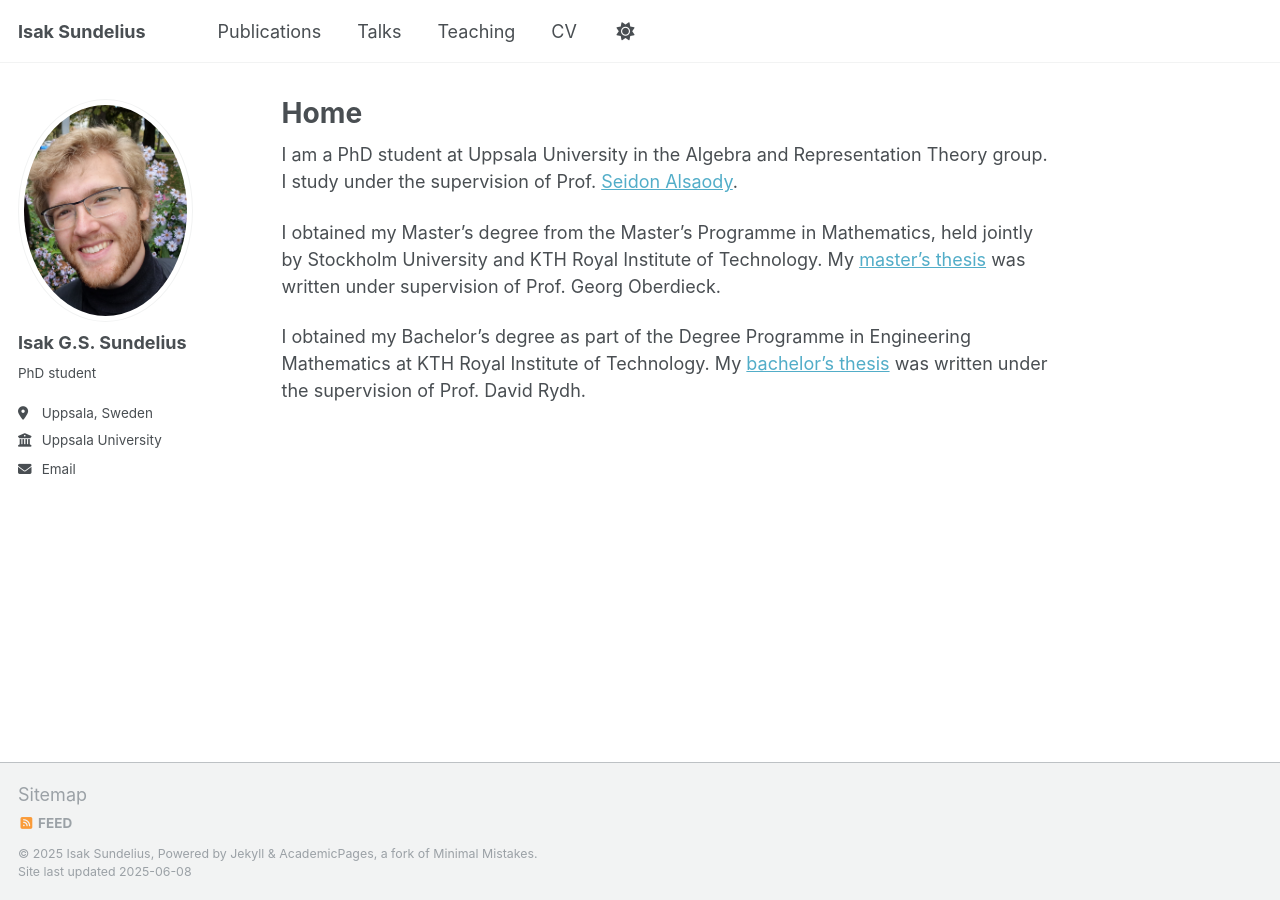
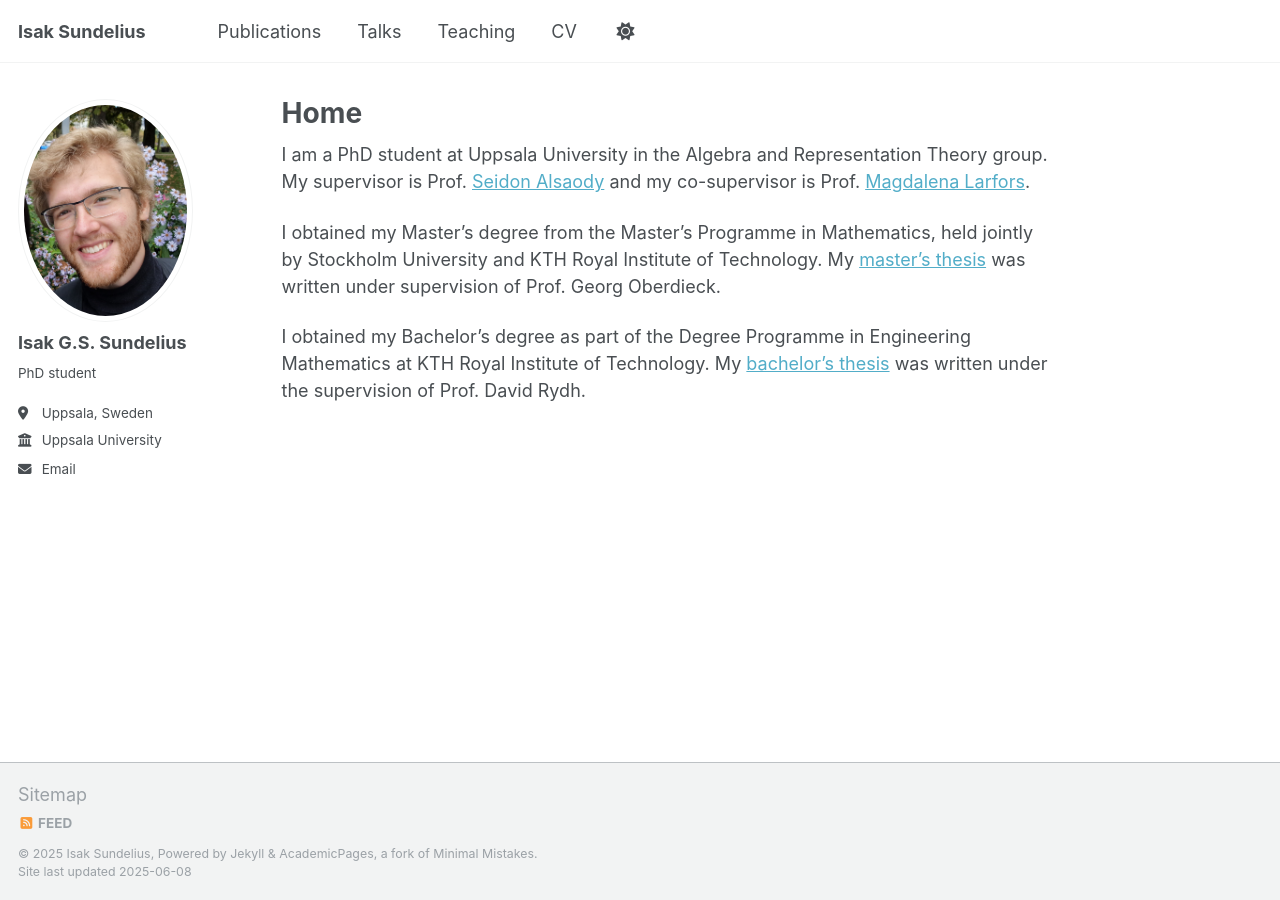
Before and after one commit to IsakSundelius/isaksundelius.github.io, a Jekyll site: the page built from _pages/about.md, in a window 1280 px wide. Built offline with Jekyll 4.4.1, drawn with Linux system fonts in a browser that asks for light colours.

Commit message:
Update about.md

```diff
--- a/_pages/about.md
+++ b/_pages/about.md
@@ -7,7 +7,7 @@
   - /about.html
 ---
 
-I am a PhD student at Uppsala University in the Algebra and Representation Theory group. I study under the supervision of Prof. [Seidon Alsaody](https://www.uu.se/kontakt-och-organisation/personal?query=N9-61).
+I am a PhD student at Uppsala University in the Algebra and Representation Theory group. My supervisor is Prof. [Seidon Alsaody](https://www.uu.se/kontakt-och-organisation/personal?query=N9-61) and my co-supervisor is Prof. [Magdalena Larfors](https://www.uu.se/kontakt-och-organisation/personal?query=N3-1163).
 
 I obtained my Master's degree from the Master's Programme in Mathematics, held jointly by Stockholm University and KTH Royal Institute of Technology. My [master's thesis](http://kth.diva-portal.org/smash/record.jsf?pid=diva2:1923800) was written under supervision of Prof. Georg Oberdieck.
 
```
